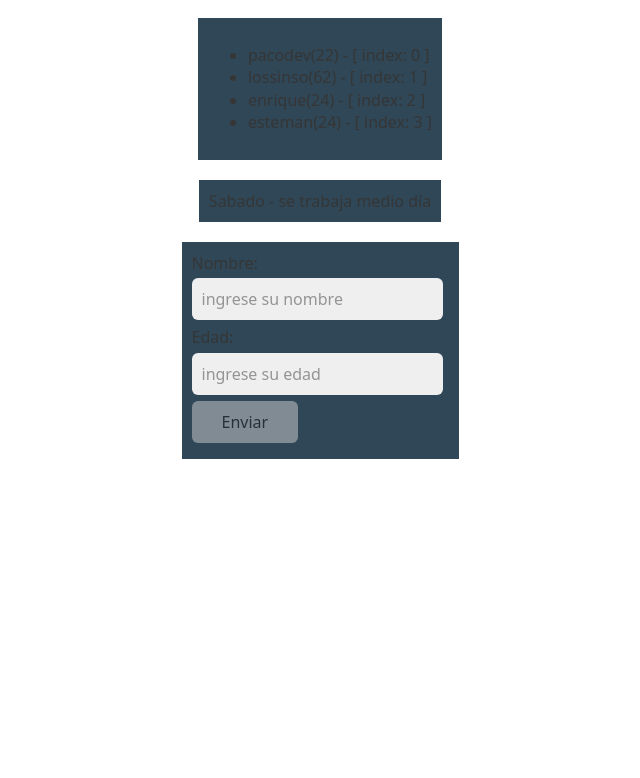
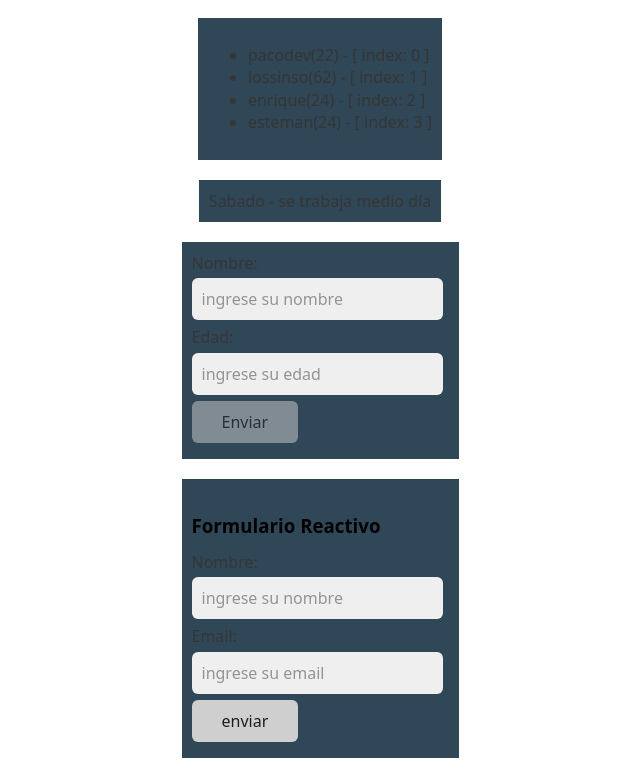
Before and after one commit to PacoChinchay/aprendiendo-angular, an Angular app: page / in a window 1280 px wide. Shown: the part 569-1347 px from the top of the page, without its empty margins (320-960 px from the left). Before the commit the page ends 1048 px from the top, so only its background shows below. Built offline with nearby package versions, Linux system fonts and the light colour scheme.

Commit message:
introducción formularios reactivos y FormControl

```diff
--- a/src/app/app.component.html
+++ b/src/app/app.component.html
@@ -6,4 +6,5 @@
   <article><app-bucles></app-bucles></article>
   <article><app-switch></app-switch></article>
   <article><app-formulario2></app-formulario2></article>
+  <article><app-formulario3></app-formulario3></article>
 </main>
--- a/src/app/app.module.ts
+++ b/src/app/app.module.ts
@@ -11,6 +11,8 @@ import { SwitchComponent } from './switch/switch.component';
 import { Formulario2Component } from './formulario2/formulario2.component';
 
 import { FormsModule } from '@angular/forms';
+import { ReactiveFormsModule } from '@angular/forms';
+import { Formulario3Component } from './formulario3/formulario3.component';
 
 
 @NgModule({
@@ -22,11 +24,13 @@ import { FormsModule } from '@angular/forms';
     BuclesComponent,
     SwitchComponent,
     Formulario2Component,
+    Formulario3Component,
   ],
   imports: [
     BrowserModule,
     AppRoutingModule,
-    FormsModule
+    FormsModule,
+    ReactiveFormsModule
   ],
   providers: [],
   bootstrap: [AppComponent]
--- /dev/null
+++ b/src/app/formulario3/formulario3.component.html
@@ -0,0 +1,16 @@
+<h3>Formulario Reactivo</h3>
+<article>
+  <form>
+    <div>
+      <label for="">Nombre:</label>
+      <input type="text" [formControl]="name" placeholder="ingrese su nombre">
+    </div>
+    <div>
+      <label for="">Email:</label>
+      <input type="email" [formControl]="email" placeholder="ingrese su email">
+    </div>
+    <div>
+      <button>enviar</button>
+    </div>
+  </form>
+</article>
--- /dev/null
+++ b/src/app/formulario3/formulario3.component.ts
@@ -0,0 +1,12 @@
+import { Component } from '@angular/core';
+import { FormControl } from '@angular/forms';
+
+@Component({
+  selector: 'app-formulario3',
+  templateUrl: './formulario3.component.html',
+  styleUrl: './formulario3.component.css'
+})
+export class Formulario3Component {
+  name: FormControl<string | null> = new FormControl('')
+  email: FormControl<string | null> = new FormControl('')
+}
```
Also changed, not shown: src/app/formulario3/formulario3.component.css (added), 1 other file (tests, documents, lock files or other folders).
